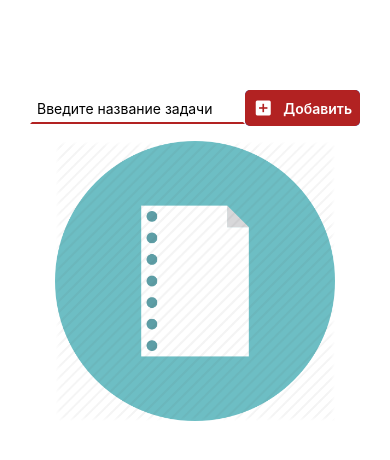
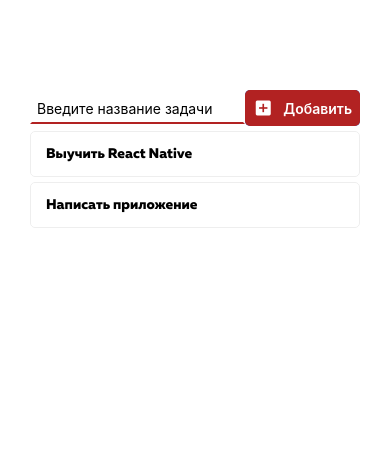
Before and after one commit to pavel-wh/todo-rn, a React Native app: screen / in a window 390 px wide. Shown: the top 460 px of the page. Built offline with nearby package versions, Linux system fonts and the light colour scheme.

Commit message:
Создание редюсера

```diff
--- a/App.js
+++ b/App.js
@@ -1,11 +1,9 @@
 import React , { useState } from 'react'
-import { View, StyleSheet, Alert } from 'react-native'
+
 import { AppLoading } from 'expo'
 import * as Font from 'expo-font'
-import { Navbar } from './src/components/Navbar'
-import { MainScreen } from './src/screens/MainScreen'
-import { ToDoScreen } from './src/screens/ToDoScreen'
-import { THEME } from './src/theme'
+import { TodoState } from './src/context/todo/TodoState'
+import { MainLayout } from './src/MainLayout'
 
 async function loadApplication() {
   await Font.loadAsync({
@@ -16,8 +14,6 @@ async function loadApplication() {
 
 export default function App() {
   const [isReady, setIsReady] = useState(false)
-  const [todoId, setTodoId] = useState(null)
-  const [todos, setTodos] = useState([])
 
   if (!isReady) {
     return <AppLoading
@@ -27,80 +23,9 @@ export default function App() {
     />
   }
 
-  const addTodo = (title) => {
-    const newTodo = {
-      id: Date.now().toString(),
-      title: title
-    }
-    setTodos( prev => [
-      ...prev,
-      {
-        id: Date.now().toString(),
-        title: title
-      }
-    ])
-  }
-
-  const removeTodo = id => {
-    const todo = todos.find(t => t.id == id)
-    Alert.alert(
-      'Удаление задачи',
-      `Вы уверены, что хотите удалить "${ todo.title }"?`,
-      [
-        {
-          text: 'Отмена',
-          style: 'cancel',
-        },
-        {
-          text: 'Удалить',
-          style: 'destructive',
-          onPress: () => {
-            setTodoId(null)
-            setTodos(prev => prev.filter(todo => todo.id !== id))
-          }
-        },
-      ],
-      { cancelable: false },
-    );
-  }
-
-  const updateTodo = (id, title) => {
-    setTodos(old => old.map(todo => {
-      if (todo.id === id) {
-        todo.title = title
-      }
-      return todo
-    }))
-  }
-
-  let content = <MainScreen
-    todos={ todos }
-    addTodo={ addTodo }
-    removeTodo={ removeTodo }
-    openTodo={ setTodoId }
-  />
-
-  if (todoId) {
-    const selectedTodo = todos.find(todo => todo.id === todoId)
-    content = <ToDoScreen
-      goBack={ () => setTodoId(null) }
-      todo={ selectedTodo }
-      onRemove={ removeTodo }
-      onSave={ updateTodo }
-    />
-  }
-
   return (
-    <View>
-      <Navbar title='ToDo App' />
-      <View style={ styles.container }>{ content }</View>
-    </View>
+    <TodoState>
+      <MainLayout />
+    </TodoState>
   )
 }
-
-const styles = StyleSheet.create({
-  container: {
-    paddingHorizontal: THEME.PADDING_HORIZONTAL,
-    paddingVertical: THEME.PADDING_VERTICAL
-  }
-})
--- /dev/null
+++ b/src/MainLayout.js
@@ -0,0 +1,87 @@
+import React, { useState, useContext } from 'react'
+import { View, StyleSheet, Alert } from 'react-native'
+import { THEME } from './theme'
+import { Navbar } from './components/Navbar'
+import { MainScreen } from './screens/MainScreen'
+import { ToDoScreen } from './screens/ToDoScreen'
+import { TodoContext } from './context/todo/todoContext'
+
+export const MainLayout = () => {
+    const { todos, addTodo, updateTodo, removeTodo } = useContext(TodoContext)
+    const [todoId, setTodoId] = useState(null)
+    // const [todos, setTodos] = useState([])
+
+
+    // const addTodo = (title) => {
+    //     setTodos( prev => [
+    //         ...prev,
+    //         {
+    //             id: Date.now().toString(),
+    //             title
+    //         }
+    //     ])
+    // }
+
+    // const updateTodo = (id, title) => {
+    //     setTodos(old => old.map(todo => {
+    //         if (todo.id === id) {
+    //             todo.title = title
+    //         }
+    //         return todo
+    //     }))
+    // }
+
+    // const removeTodo = id => {
+    //     const todo = todos.find(t => t.id == id)
+    //     Alert.alert(
+    //         'Удаление задачи',
+    //         `Вы уверены, что хотите удалить "${ todo.title }"?`,
+    //         [
+    //         {
+    //             text: 'Отмена',
+    //             style: 'cancel',
+    //         },
+    //         {
+    //             text: 'Удалить',
+    //             style: 'destructive',
+    //             onPress: () => {
+    //                 setTodoId(null)
+    //                 setTodos(prev => prev.filter(todo => todo.id !== id))
+    //             }
+    //         },
+    //         ],
+    //         { cancelable: false },
+    //     );
+    // }
+
+    let content = <MainScreen
+        todos={ todos }
+        addTodo={ addTodo }
+        removeTodo={ removeTodo }
+        openTodo={ setTodoId }
+    />
+
+    if (todoId) {
+        const selectedTodo = todos.find(todo => todo.id === todoId)
+        content = <ToDoScreen
+            goBack={ () => setTodoId(null) }
+            todo={ selectedTodo }
+            onRemove={ removeTodo }
+            onSave={ updateTodo }
+        />
+    }
+
+    return (
+        <View>
+            <Navbar title='ToDo App' />
+            <View style={ styles.container }>{ content }</View>
+        </View>
+    )
+}
+
+const styles = StyleSheet.create({
+  container: {
+    paddingHorizontal: THEME.PADDING_HORIZONTAL,
+    paddingVertical: THEME.PADDING_VERTICAL
+  }
+})
--- a/src/context/todo/TodoState.js
+++ b/src/context/todo/TodoState.js
@@ -1,6 +1,7 @@
 import React, { useReducer } from 'react'
 import { TodoContext } from './todoContext'
 import { todoReducer } from './todoReducer'
+import { ADD_TODO, REMOVE_TODO, UPDATE_TODO } from '../types'
 
 export const TodoState = ({ children }) => {
     const initialState = {
@@ -10,17 +11,28 @@ export const TodoState = ({ children }) => {
                 title: 'Выучить React Native'
             },
             {
-              id: '2',
-              title: 'Написать приложение'
+                id: '2',
+                title: 'Написать приложение'
             }
         ]
     }
 
     const [state, dispatch] = useReducer(todoReducer, initialState)
 
-    return <TodoContext.Provider value={ {
-        todos: state.todos
-    } }>
-        { children }
-    </TodoContext.Provider>
+    const addTodo = title => dispatch({ type: ADD_TODO, title: title })
+
+    const updateTodo = (id, title) => dispatch({ type: UPDATE_TODO, id, title })
+
+    const removeTodo = id => dispatch({ type: REMOVE_TODO, id: id })
+
+    return (
+        <TodoContext.Provider value={ {
+            todos: state.todos,
+            addTodo,
+            updateTodo,
+            removeTodo
+        } }>
+            { children }
+        </TodoContext.Provider>
+    )
 }
--- a/src/context/todo/todoReducer.js
+++ b/src/context/todo/todoReducer.js
@@ -1,3 +1,28 @@
+import { ADD_TODO, UPDATE_TODO, REMOVE_TODO } from '../types'
+
 export const todoReducer = (state, action) => {
-    return state
+    switch (action.type) {
+        case ADD_TODO:
+            return { ...state, todos: [...state.todos, {
+                id: Date.now().toString(),
+                title: action.title
+            }]}
+        case UPDATE_TODO:
+            return {
+                ...state,
+                todos: state.todos.map(todo => {
+                    if (todo.id === action.id) {
+                        todo.title = action.title
+                    }
+                    return todo
+                })
+            }
+        case REMOVE_TODO:
+            return {
+                ...state,
+                todos: state.todos.filter(todo => todo.id !== action.id)
+            }
+        default:
+            return state
+    }
 }
--- /dev/null
+++ b/src/context/types.js
@@ -0,0 +1,3 @@
+export const ADD_TODO = 'ADD_TODO'
+export const UPDATE_TODO = 'UPDATE_TODO'
+export const REMOVE_TODO = 'REMOVE_TODO'
```
